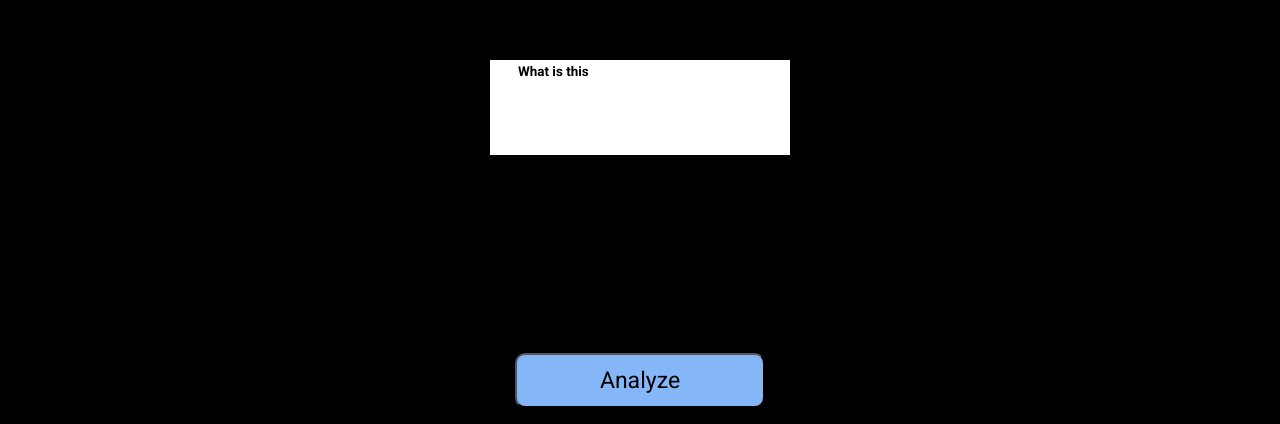
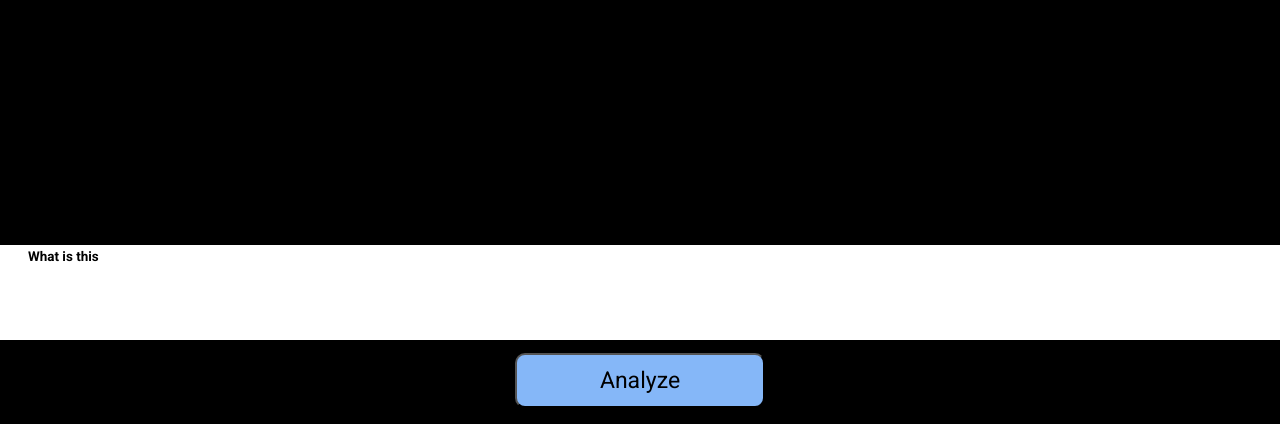
Before and after one commit to ChameleonQuest/dazzle-ai-presets, a Next.js app: page /identify in a window 1280 px wide. Shown: the part 376-800 px from the top of the page. Built offline with nearby package versions, Linux system fonts and the light colour scheme; no server answers.

Commit message:
Identify: Layout improvements

```diff
--- a/app/identify/identify.css
+++ b/app/identify/identify.css
@@ -4,7 +4,7 @@ body {
     overflow: hidden;
 }
 
-.spatial-element {
+.spatial-elements {
     position: absolute;
     z-index: 100;
     pointer-events: auto;
@@ -28,6 +28,8 @@ body {
 }
 
 #layout-chat-block {
+    position: fixed;
+    bottom: 84px;
     display: flex;
     min-height: 20px;
     width: 100%;
@@ -50,6 +52,8 @@ body {
 
 .webcam {
     width: 100%;
+    position: fixed;
+    bottom: 350px;
 }
 
 @media (max-width: 768px) {
--- a/app/identify/page.js
+++ b/app/identify/page.js
@@ -61,7 +61,7 @@ function AppRunnerContent({ initialContext, iconPath, appName }) {
     }
 
     return (
-        <div class="spatial-element" style={{display: 'flex', flexDirection: "column", alignItems: 'center', padding: '8px'}}>
+        <div style={{display: 'flex', flexDirection: "column", alignItems: 'center', padding: '8px'}}>
             <Webcam
                 audio={false}
                 ref={webcamRef}
```
